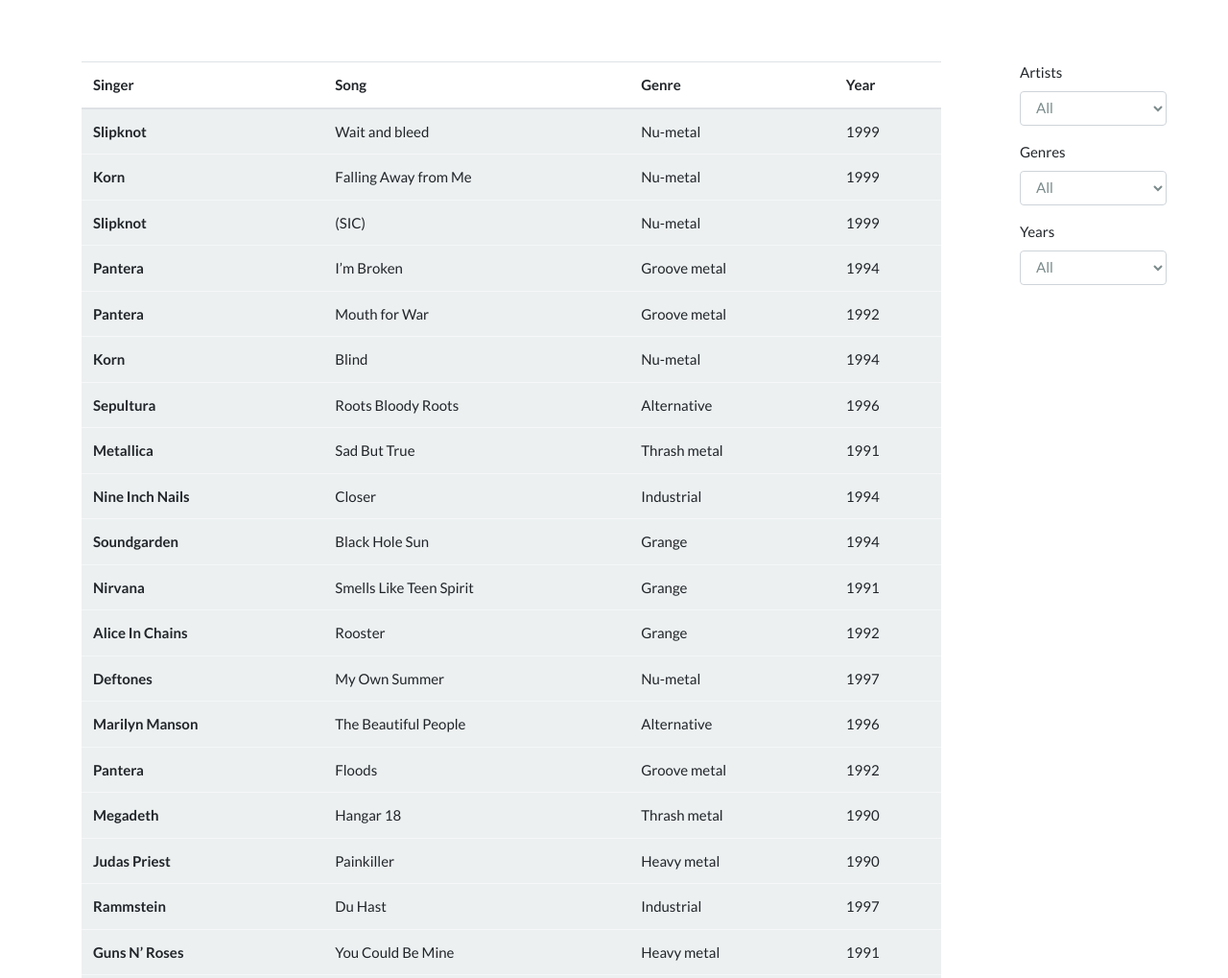
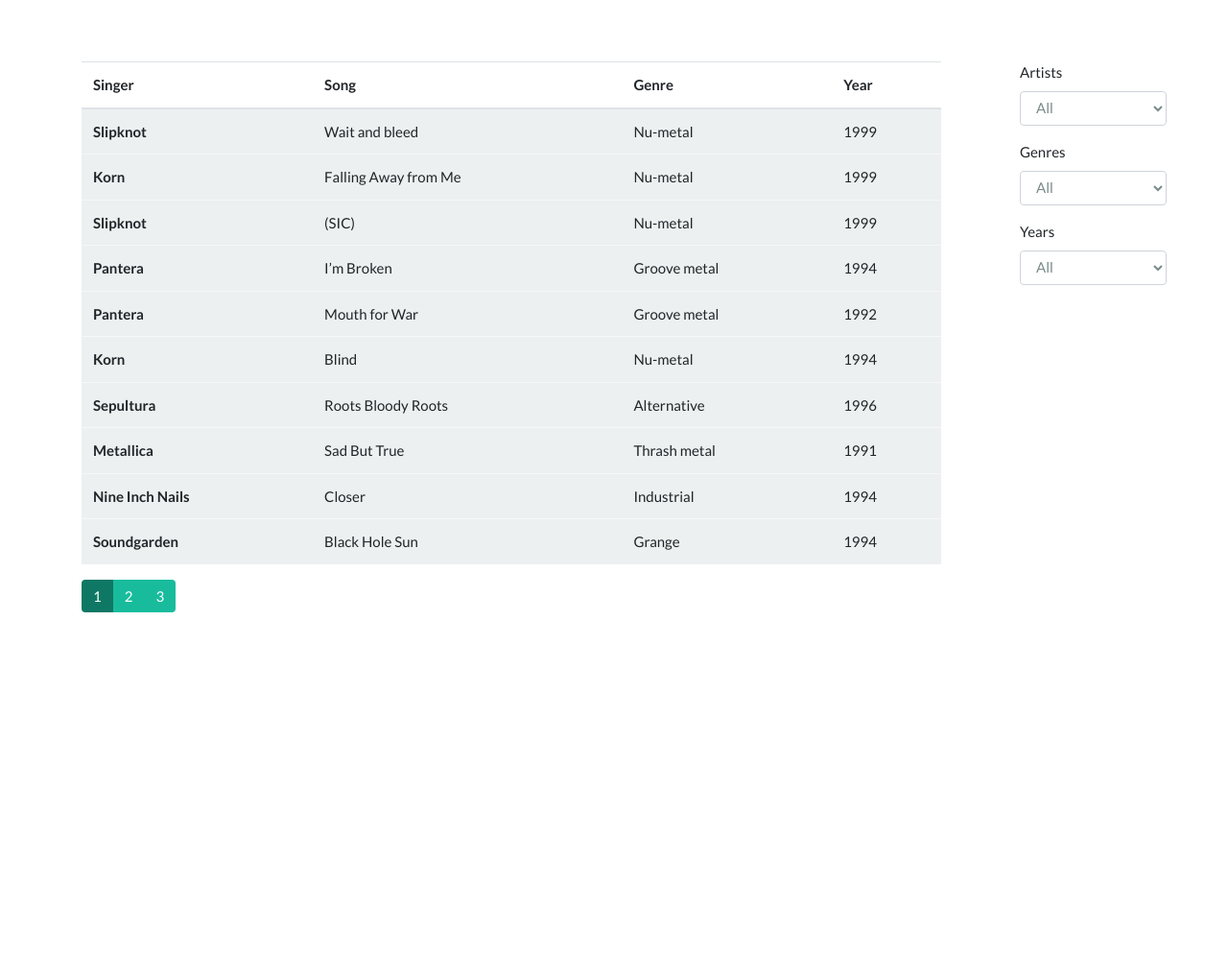
Before and after one commit to MaxDaniLOVE/SongList, a React app: page / in a window 1280 px wide. Shown: the top 1019 px of the page at 96% size. After the commit the page ends 800 px from the top, so only its background shows below. Built offline with nearby package versions, Linux system fonts and the light colour scheme.

Commit message:
feat: add pagination

```diff
--- a/src/components/App/App.js
+++ b/src/components/App/App.js
@@ -1,6 +1,7 @@
 import React, { Component } from 'react';
 import List from '../List';
 import Controlers from '../Controlers';
+import Footer from '../Footer';
 import getSongsService from '../../services/getSongsService';
 import filter from '../../utils/filter';
 import './App.scss';
@@ -17,7 +18,9 @@
       years: [],
       artistFilter: 'All',
       genreFilter: 'All',
-      yearFilter: 'All'
+      yearFilter: 'All',
+      displayedItems: 10,
+      activePage: 1
     }
   }
 
@@ -54,6 +57,12 @@
     })
   }
 
+  onDisplayedItemsChange = (amount) => {
+    this.setState({
+      activePage: amount
+    })
+  }
+
   render() {
     const {
       songList,
@@ -62,13 +71,17 @@
       years,
       artistFilter,
       genreFilter,
-      yearFilter
+      yearFilter,
+      displayedItems,
+      activePage
     } = this.state;
     const visiableContent = filter(songList, artistFilter, genreFilter, yearFilter);
+    const page = visiableContent.splice((activePage - 1) * displayedItems, displayedItems);
+    const pagesAmount = Math.ceil(songList.length/displayedItems);
     return (
       <div className="container">
         <List
-          songList={visiableContent}
+          songList={page}
         />
         <Controlers
           artists={artists}
@@ -78,8 +91,8 @@
           onGenreFilterChange={this.onGenreFilterChange}
           onYearFilterChange={this.onYearFilterChange}
         />
+        <Footer displayedPages={pagesAmount} activePage={activePage} onDisplayedItemsChange={this.onDisplayedItemsChange}/>
       </div>
-
     );
   }
 }
--- a/src/components/App/App.scss
+++ b/src/components/App/App.scss
@@ -1,6 +1,7 @@
 .container{
   margin-top: 5%;
   display: flex;
+  flex-direction: column;
   align-items: flex-start;
   &-list{
     width: 70vw;
--- /dev/null
+++ b/src/components/Footer/Footer.js
@@ -0,0 +1,25 @@
+import React from 'react';
+
+const Footer = ({displayedPages, activePage, onDisplayedItemsChange}) => {
+  let items = [];
+  for (let index = 1; index <= displayedPages; index++) {
+    items.push(index);
+  }
+  const pages = items.map((element) => {
+    const className = element === activePage ? 'page-item active' : 'page-item'
+    return (
+      <li key={element} className={className} onClick={() => onDisplayedItemsChange(element)}>
+        <a  className="page-link" href="#">{element}</a>
+      </li>
+    )
+  })
+  return (
+    <div>
+      <ul className="pagination">
+        {pages}
+      </ul>
+    </div>
+  );
+}
+
+export default Footer;
--- /dev/null
+++ b/src/components/Footer/index.js
@@ -0,0 +1,3 @@
+import Footer from './Footer';
+
+export default Footer;
```
